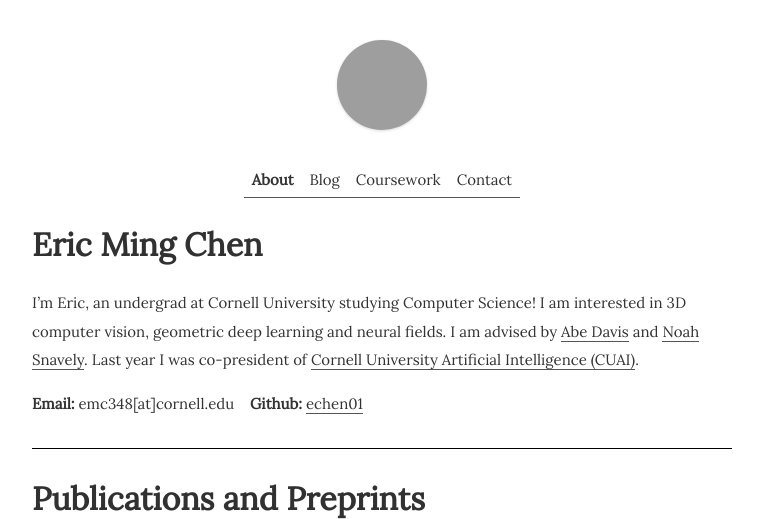
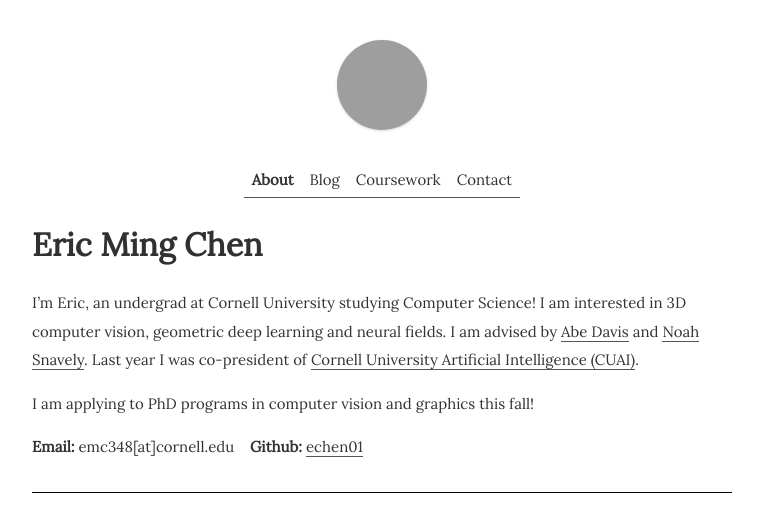
Before and after one commit to echen01/echen01.github.io, a Jekyll site: the page built from index.md, in a window 1280 px wide and 900 px high, cut to the strip 0-519 px from the top of the window. Shown: the whole strip, without its empty margins (258-1021 px from the left). Built offline with Jekyll 4.4.1, drawn with Linux system fonts in a browser that asks for light colours; our own code applies the rules of GitHub Pages for plain Markdown files; grey boxes are pictures that could not be loaded.

Commit message:
add phd line

```diff
--- a/index.md
+++ b/index.md
@@ -10,6 +10,8 @@ learning and neural fields. I am advised by [Abe
 Davis](http://abedavis.com) and [Noah
 Snavely](https://www.cs.cornell.edu/~snavely/). Last year I was co-president of  [Cornell
 University Artificial Intelligence (CUAI)](https://cuai.github.io/).
+
+I am applying to PhD programs in computer vision and graphics this fall!
 
 **Email:** emc348[at]cornell.edu &nbsp;&nbsp; **Github:** [echen01](https://github.com/echen01)
 
```
